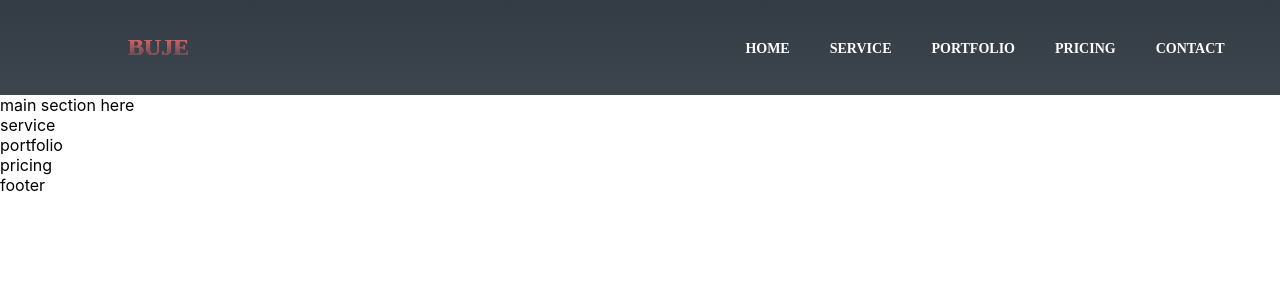
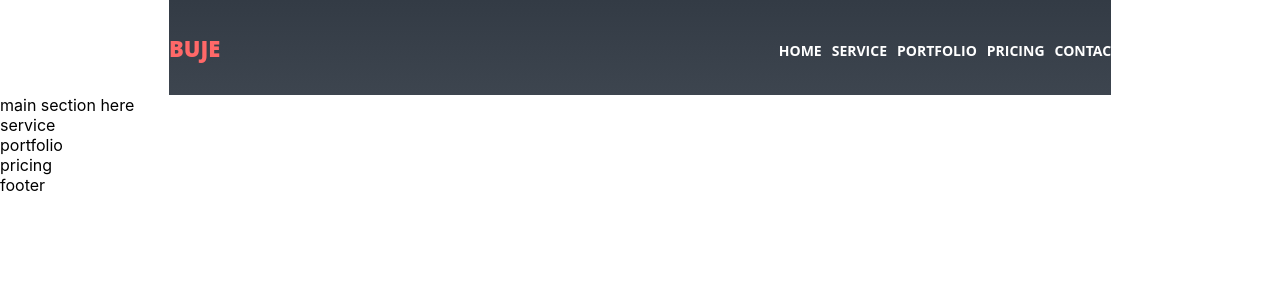
Before and after one commit to PiotrWolski1000/react-pixel-perfect-website, a React (Create React App) app: page / in a window 1280 px wide. Shown: the top 300 px of the page. Built offline with nearby package versions, Linux system fonts and the light colour scheme.

Commit message:
fixes max width

```diff
--- a/src/css/header.scss
+++ b/src/css/header.scss
@@ -1,38 +1,41 @@
-.header {
-    display: flex;
-    // justify-content: center;
-    justify-content: space-between;
-    align-items: center;
+.header__wrapper {
+    width: 100%;
     height: 95px;
     background-image: linear-gradient(to bottom, #333b45, #3d454f);
 
 
+}
 
+.header {
+    margin: 0 auto;
+    padding: 0;
+    max-width: 942px;
+    display: flex;
+    justify-content: space-between;
+    align-items: center;
+    min-height: 95px;
+    background-image: linear-gradient(to bottom, #333b45, #3d454f);
 }
 
 .header__logo{
-    // width: 70px;
-    // width: 70px;
-    // height: 21px;
-    margin-left: 10vw;
-    background-image: linear-gradient(to top, #3d454f, #ff6868), linear-gradient(to bottom, #ff6868, #ff6868);
-    font-family: OpenSans !important;
-    font-size: 1.5rem;
+    font-family: "Open Sans";
+    font-size: 22px;
     font-weight: 800;
     font-style: normal;
     font-stretch: normal;
     line-height: normal;
     letter-spacing: normal;
-    text-align: left;
+
     color: #ff6868;
-    -webkit-background-clip: text;
-    background-clip: text;
-    -webkit-text-fill-color: transparent;
     text-transform: uppercase;
+
+    a:visited, a:link, a:active{
+        color: #ff6868;
+        text-decoration: none;
+    }
 }
 
 .header__nav{
-    margin-right: 10vw;
     transform: translateY(-15px);
     ul{
 
@@ -44,13 +47,11 @@
 
 
     ul > li{
-        // width: 150px;
         margin: 0;
         padding: 0;
     }
     ul > li > a{
-        padding: 10px 10px;
-        margin: 0 10px;
+        margin-left: 10px;
         text-transform: uppercase;
         text-decoration: none;
     }
@@ -60,13 +61,12 @@
 
     width: 374px;
     height: 12px;
-    font-family: OpenSans;
+    font-family: 'Open Sans';
     font-size: 14px;
     font-weight: bold;
     font-style: normal;
     font-stretch: normal;
     line-height: normal;
     letter-spacing: normal;
-    text-align: right;
     color: #ffffff;
 }
```
